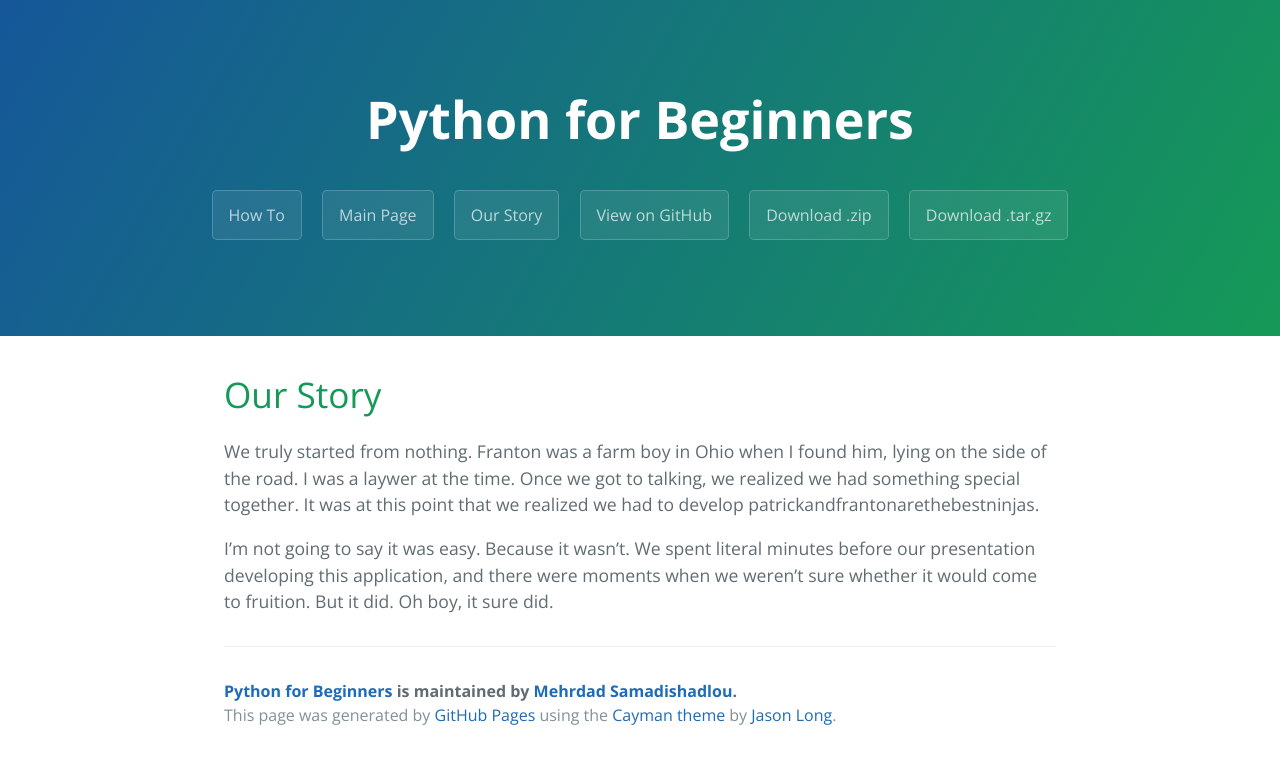
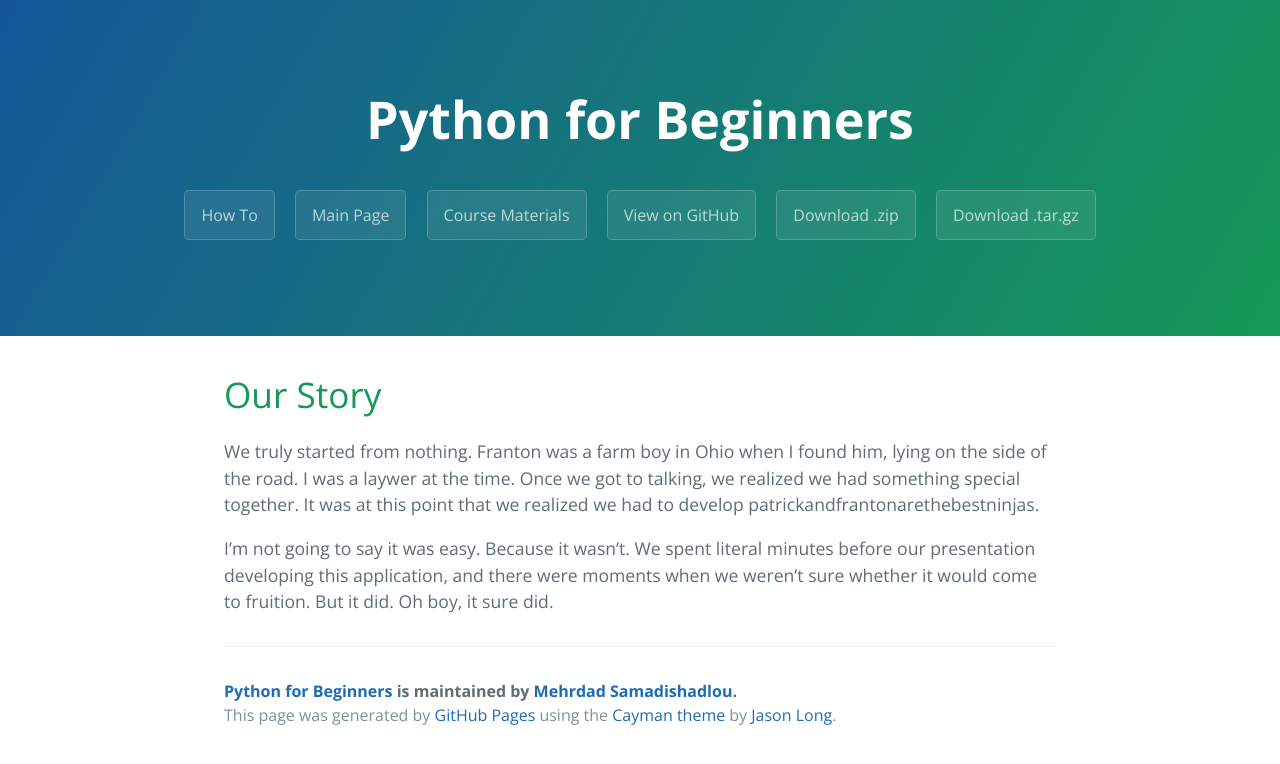
Before and after one commit to MehrdadSamadishadlou/Python_for_Beginners, a Jekyll site: the page built from materials.md, in a window 1280 px wide. Shown: the top 764 px of the page. Built offline with Jekyll 4.4.1, drawn with Linux system fonts in a browser that asks for light colours.

Commit message:
Update and rename story.md to materials.md

```diff
--- a/story.md
+++ b/materials.md
@@ -1,7 +1,7 @@
 ---
-title: Our Story
+title: Course Materials
 layout: template
-filename: story
+filename: materials
 ---
 
 # Our Story
```
